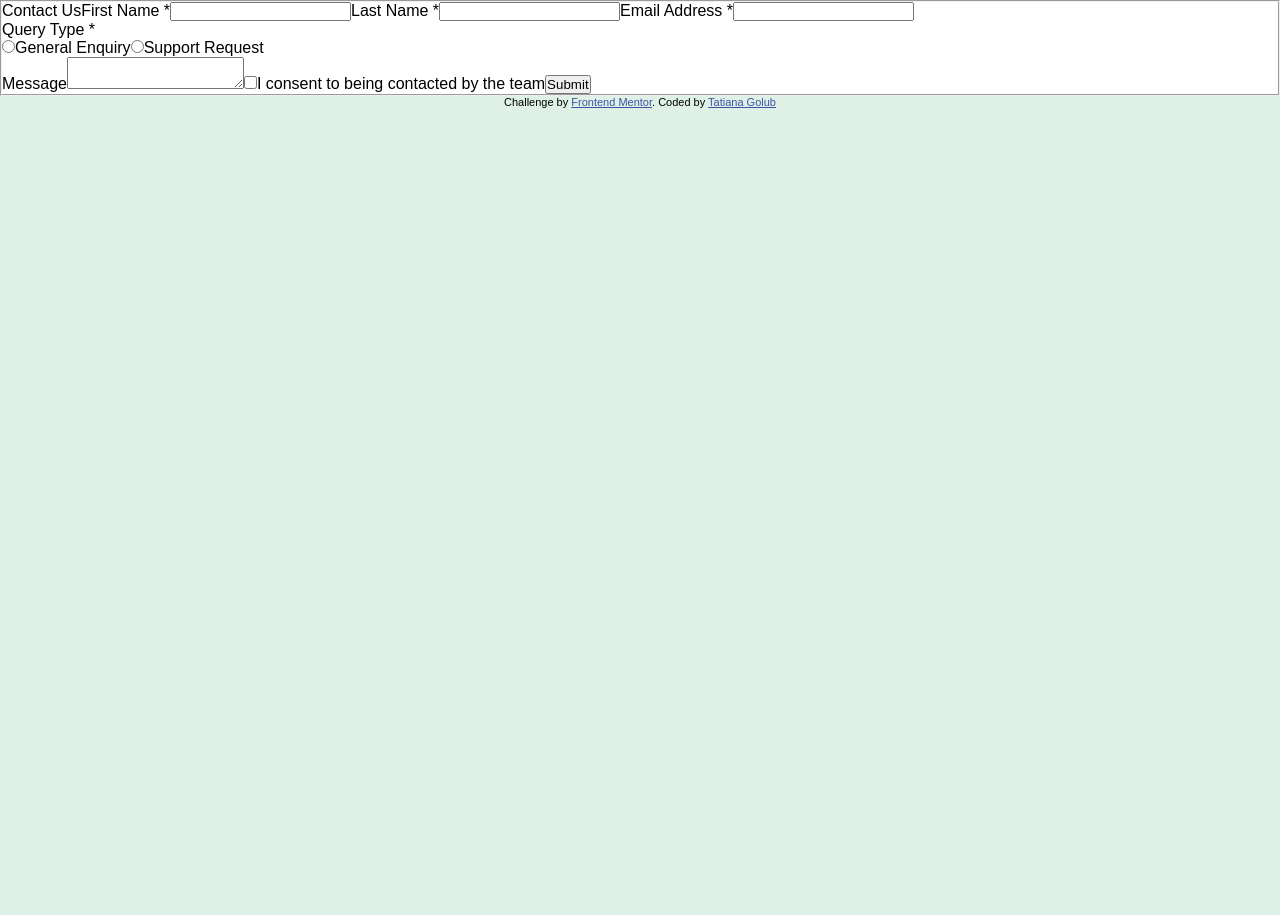
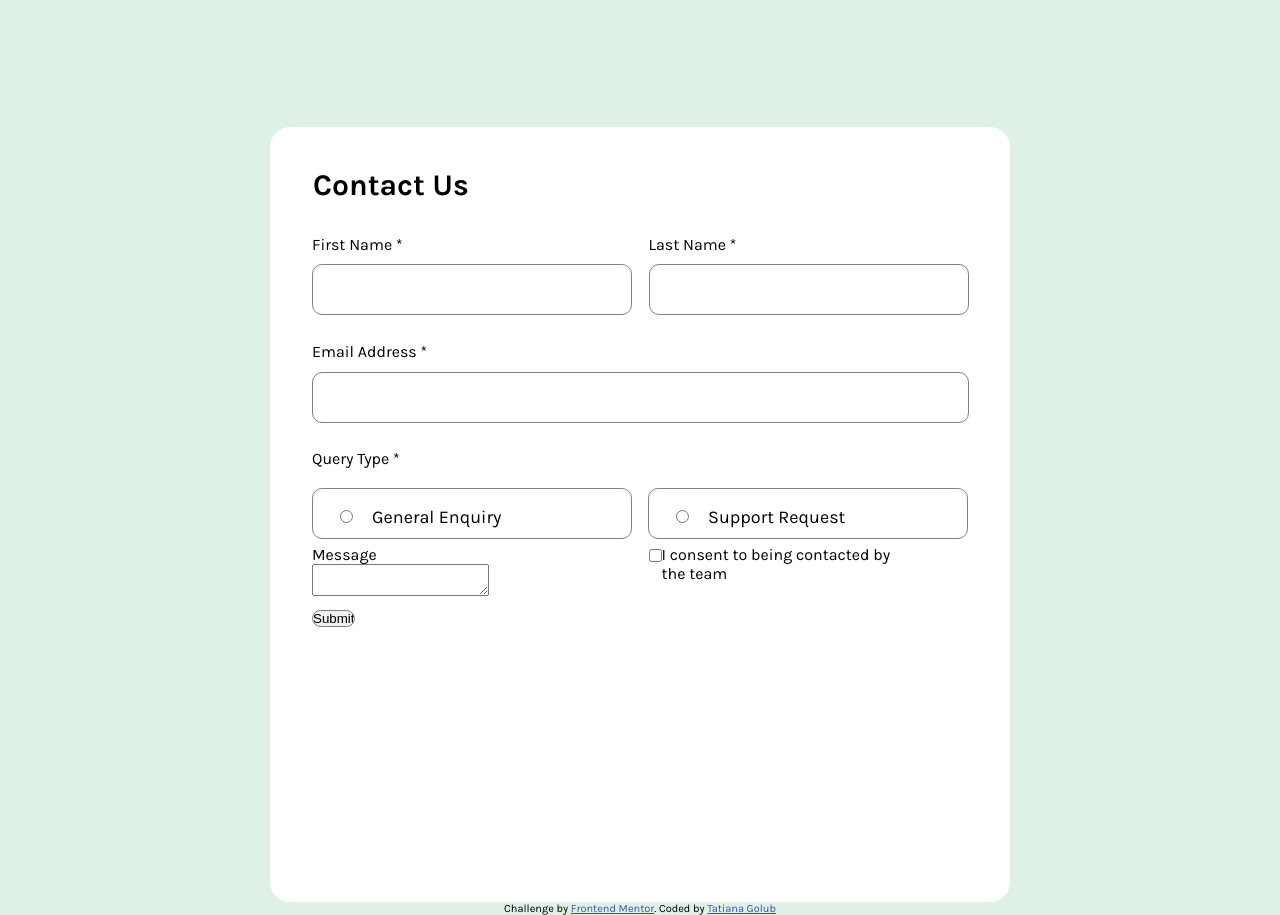
Before and after one commit to Tatiana-Golub/contact-form, a React (Create React App) app: page / in a window 1280 px wide. Before the commit the page ends 800 px from the top, so only its background shows below. Built offline with nearby package versions, Linux system fonts and the light colour scheme.

Commit message:
Change 04/09

```diff
--- a/public/index.html
+++ b/public/index.html
@@ -5,6 +5,10 @@
   <meta charset="UTF-8">
   <meta name="viewport" content="width=device-width, initial-scale=1.0">
   <link rel="icon" type="image/png" sizes="32x32" href="../assets/images/favicon-32x32.png">
+  <link rel="preconnect" href="https://fonts.googleapis.com">
+  <link rel="preconnect" href="https://fonts.gstatic.com" crossorigin>
+  <link href="https://fonts.googleapis.com/css2?family=Karla:ital,wght@0,200..800;1,200..800&display=swap"
+    rel="stylesheet">
   <link href="./styles.css" rel="stylesheet" />
   <title>Frontend Mentor | Contact form</title>
   <style>
@@ -18,6 +22,7 @@
     }
   </style>
 </head>
+
 <body>
   <div id="root"></div>
   <div class="attribution">
@@ -26,4 +31,5 @@
   </div>
   <script src="../src/index.js" type="text/JSX"></script>
 </body>
+
 </html>
--- a/public/styles.css
+++ b/public/styles.css
@@ -14,8 +14,95 @@ body {
     margin: 0;
     font-family: "Outfit", sans-serif;
     background-color: hsl(148, 38%, 91%);
+    font-family: "Karla", sans-serif;
 }
 
-.form {
+.form__frame {
+    border-radius: 20px;
     background-color: hsl(0, 0%, 100%);
+    margin: 127px auto auto auto;
+    width: 740px;
+    height: 775px;
+    border: none;
 }
+
+.form__container {
+    display: grid;
+    grid-template-columns: 1fr 1fr;
+    margin-top: 102px;
+    margin-left: 42px;
+    margin-right: 25px;
+}
+
+legend {
+    display: block;
+    float: left;
+    margin-top: 40px;
+    margin-left: 43px;
+    padding: 0;
+    font-size: 30px;
+    font-weight: bold;
+}
+
+label {
+    float: left;
+    width: 75%;
+    margin-top: 6px;
+}
+
+input {
+    float: left;
+    margin-top: 10px;
+    border-radius: 10px;
+    border: solid 1px gray;
+}
+
+input[type=text] {
+    width: 320px;
+    height: 51px;
+}
+
+input[type=email] {
+    width: 657px;
+    height: 51px;
+    margin-top: 11px;
+}
+
+.email {
+    grid-column: 1 / 3;
+    grid-row: 2 / 3;
+    margin-top: 21px;
+}
+
+.query__title {
+    margin-bottom: 10px;
+}
+
+.query {
+    margin-top: 26px;
+    grid-column: 1 / 3;
+    grid-row: 3 / 4;
+}
+
+.radio__choice {
+    display: grid;
+    grid-template-columns: 1fr 1fr;
+    margin-top: 20px;
+    margin-right: 25px;
+    grid-gap: 16px;
+    font-size: 18px;
+}
+
+.choice__1, .choice__2 {
+    border: solid 1px gray;
+    border-radius: 10px;
+    width: 320px;
+    height: 51px;
+    text-align: left;
+    align-content: center;
+}
+
+input[type=radio] {
+    margin-left: 27px;
+    margin-right: 19px;
+}
--- a/src/components/Form.jsx
+++ b/src/components/Form.jsx
@@ -1,29 +1,49 @@
 import React from 'react';
 
-function Form () {
+function Form() {
     return (
         <div className="formpage">
             <form action="" className="form">
-                <fieldset className="form__container">
-                    <ledgend className="form__title">Contact Us</ledgend>
+                <fieldset className="form__frame">
+                    <legend className="form__title">Contact Us</legend>
+                    <div className="form__container">
+                        <div>
                             <label htmlFor="fname">First Name *</label>
-                    <input type="text" id="fname" name="fname"/>
+                            <input type="text" id="fname" name="fname" />
+                        </div>
+                        <div>
                             <label htmlFor="lname">Last Name *</label>
-                    <input type="text" id="lname" name="lname"/>
+                            <input type="text" id="lname" name="lname" />
+                        </div>
+                        <div className="email">
                             <label htmlFor="email">Email Address *</label>
-                    <input type="email" id="email" name="email"/>
-                    <p>Query Type *</p>
+                            <input type="email" id="email" name="email" />
+                        </div>
+                        <div className="query">
+                            <p className="query__title">Query Type *</p>
                             <div className="radio__choice">
-                    <input type="radio" id="general_enquiry" name="choice_button" value="general_enquiry"/>
+                                <div className="choice__1">
+                                    <input type="radio" id="general_enquiry" name="choice_button" value="general_enquiry" />
                                     <label htmlFor="general_enquiry">General Enquiry</label>
-                    <input type="radio" id="support_request" name="choice_button" value="support_request"/>
+                                </div>
+                                <div className="choice__2">
+                                    <input type="radio" id="support_request" name="choice_button" value="support_request" />
                                     <label htmlFor="support_request">Support Request</label>
                                 </div>
+                            </div>
+                        </div>
+                        <div>
                             <label htmlFor="message">Message</label>
                             <textarea name="message" id="message"></textarea>
-                    <input type="checkbox" name="consent" id="consent"/>
+                        </div>
+                        <div>
+                            <input type="checkbox" name="consent" id="consent" />
                             <label htmlFor="consent">I consent to being contacted by the team</label>
+                        </div>
+                        <div>
                             <input type="submit" value="Submit"></input>
+                        </div>
+                    </div>
                 </fieldset>
             </form>
         </div>
```
Lines whose indentation alone changed are shown as unchanged.
